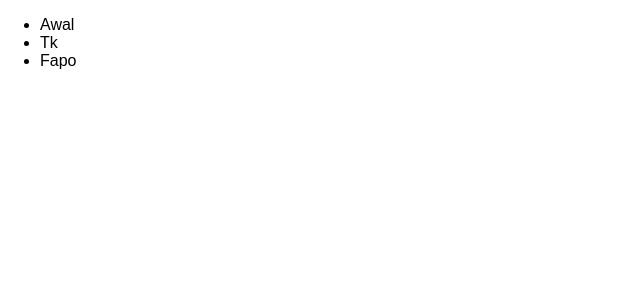
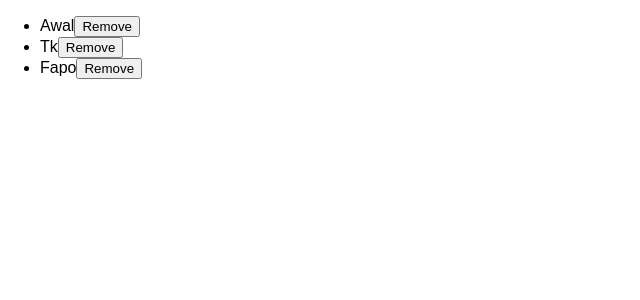
Before and after one commit to LakunleD/Yet-Another-Contact-List-App, a React (Create React App) app: page / in a window 1280 px wide. Shown: the top 300 px of the page, without its empty margins (0-640 px from the left). Built offline with nearby package versions, Linux system fonts and the light colour scheme.

Commit message:
removing friends

```diff
--- a/src/App.js
+++ b/src/App.js
@@ -1,19 +1,31 @@
-import React, {Component} from 'react';
+import React from 'react';
 
-import FriendList from './FriendList';
+import FriendsList from './FriendsList';
 
-class App extends Component {
-    constructor(props){
+class App extends React.Component {
+    constructor(props) {
         super(props);
-        this.state={
+        this.state = {
             friends: ['Awal', 'Tk', 'Fapo']
         }
+    }
+
+    handleAddFriend = () => {
+
+    }
+
+    handleRemoveFriend = (name) => {
+        this.setState((currentState) => {
+            return {
+                friends: currentState.friends.filter((friend) => friend !== name)
+            }
+        })
     }
 
     render() {
         return (
             <div>
-                <FriendList list={this.state.friends}/>
+                <FriendsList list={this.state.friends} onRemoveFriend={this.handleRemoveFriend}/>
             </div>
 
         );
--- a/src/FriendList.js
+++ /dev/null
@@ -1,16 +0,0 @@
-import React from 'react';
-
-
-function FriendList(props) {
-    return (
-        <ul>
-            {
-                props.list.map((name) => (
-                    <li key={name}>{name}</li>
-                ))
-            }
-        </ul>
-    )
-}
-
-export default FriendList;
--- /dev/null
+++ b/src/FriendsList.js
@@ -0,0 +1,19 @@
+import React from 'react';
+
+
+function FriendsList(props) {
+    return (
+        <ul>
+            {
+                props.list.map((name) => (
+                    <li key={name}>
+                        <span>{name}</span>
+                        <button onClick={() => props.onRemoveFriend(name)}>Remove</button>
+                    </li>
+                ))
+            }
+        </ul>
+    )
+}
+
+export default FriendsList;
```
